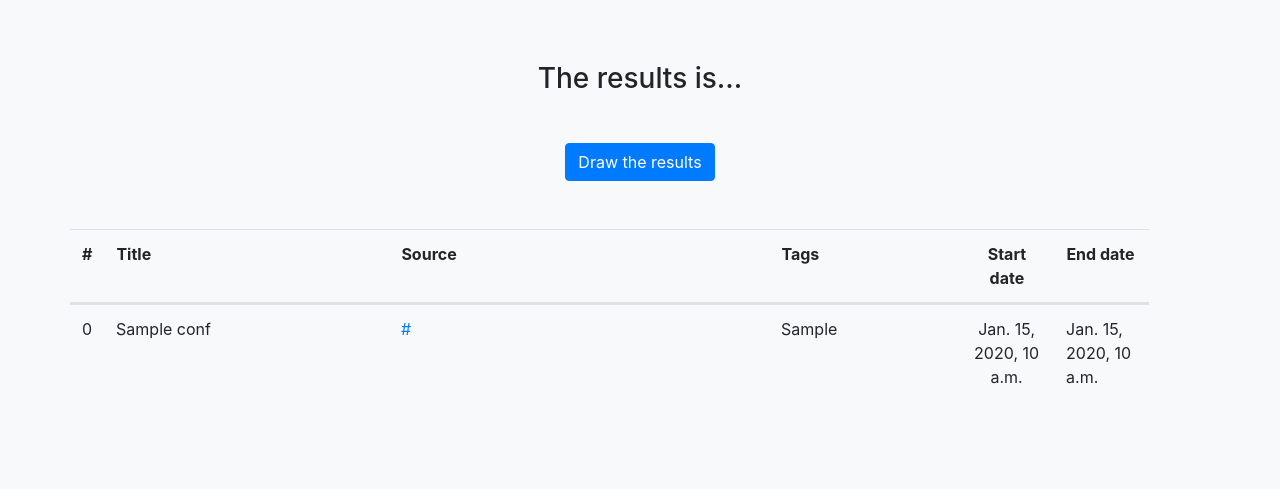
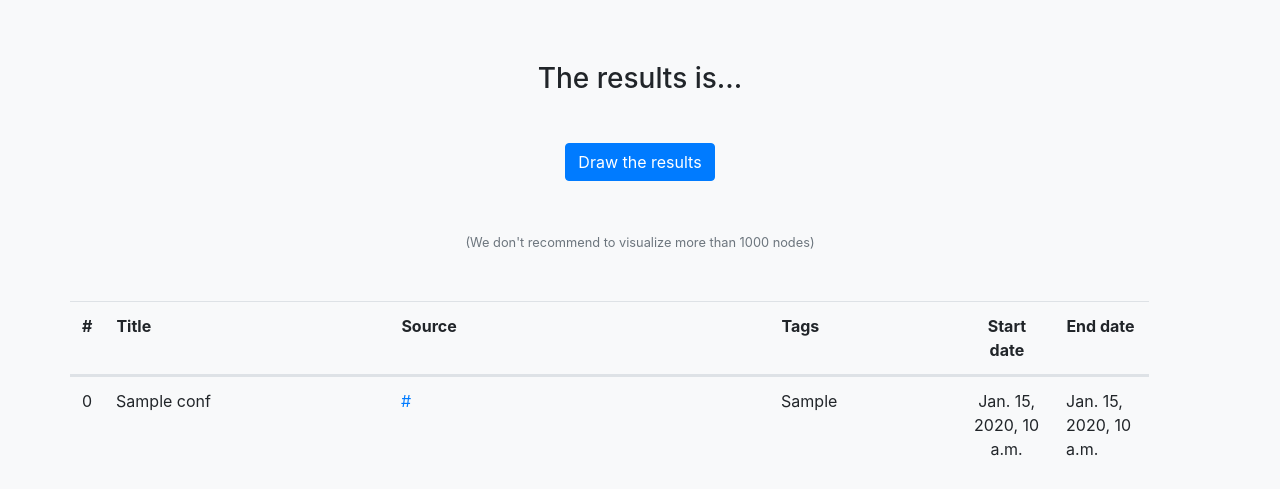
Before and after one commit to 30mb1/conference-scrapper, a Django app: template conference_scrapper/templates/search.html in a window 1280 px wide. Shown: the part 437-926 px from the top of the page. Before the commit the page ends 821 px from the top, so only its background shows below. Run offline with Django 3.2, Linux system fonts and the light colour scheme; the template is opened without the code that fills it: most values are stand-ins (such as "Sample title", 1, 10 or a date in 2020); parts of the project's set-up code (start-up, migrations or seed data) failed here and were passed over; some libraries are stand-ins or nearby versions.

Commit message:
Added small label under draw button

```diff
--- a/conference_scrapper/templates/search.html
+++ b/conference_scrapper/templates/search.html
@@ -97,6 +97,13 @@
         </a>
       </div>
     </div>
+    <div class="row mt-5 mb-5">
+      <div class="col-12 text-center">
+        <small id="tags_to_use" class="form-text text-muted">(We don't recommend to visualize more than 1000 nodes)</small>
+      </div>
+    </div>
+
+
       {% endif %}
     <div class="row mt-5">
       <div class="col-12">
```
